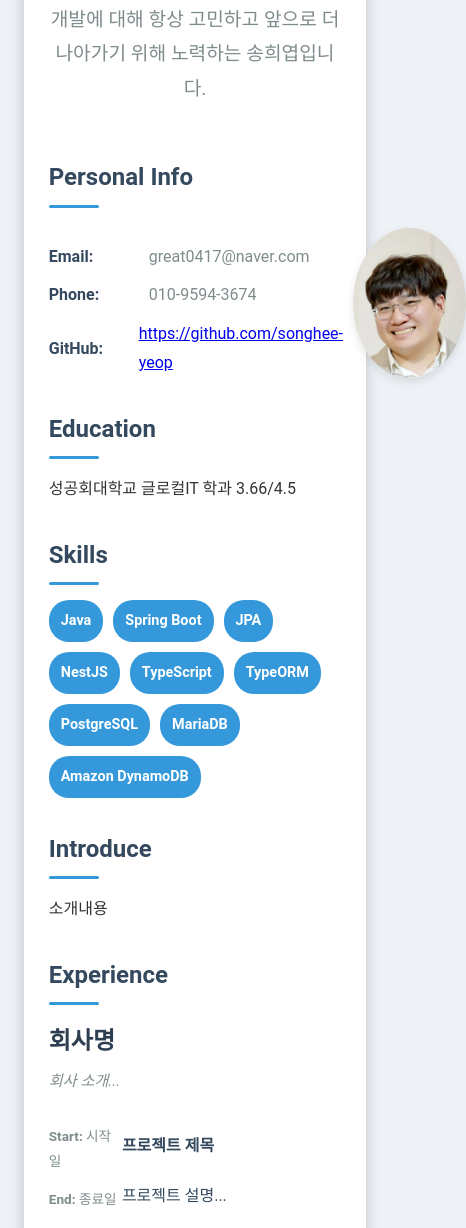
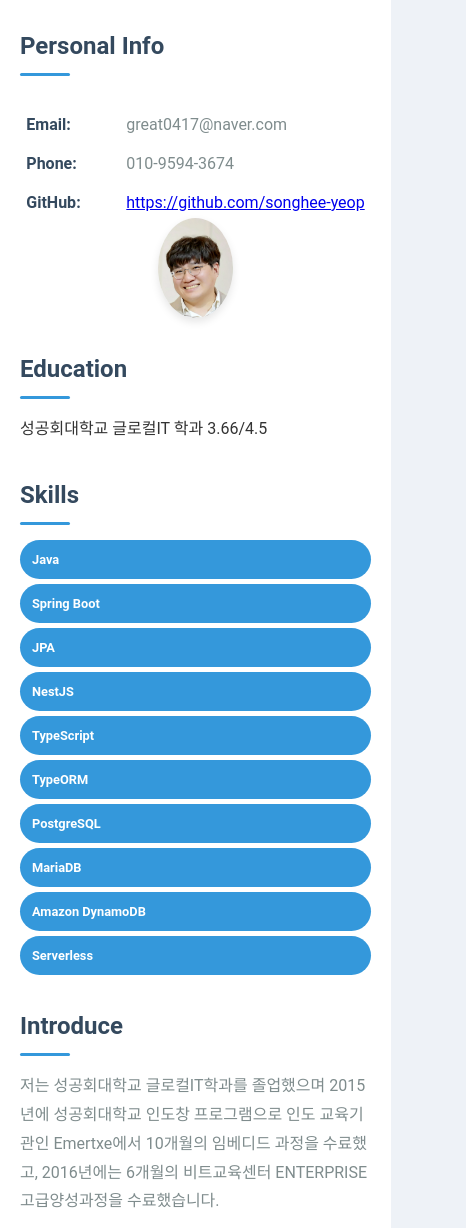
Before and after one commit to songhee-yeop/songhee-yeop.github.io, a plain HTML site: page pages/index.html in a window 390 px wide. Shown: the part 233-1461 px from the top of the page, 466 px wide, since content can reach past the window. Drawn offline with Linux system fonts and the light colour scheme.

Commit message:
feat: init

```diff
--- a/pages/index.html
+++ b/pages/index.html
@@ -53,13 +53,21 @@
             <span class="skill-item">PostgreSQL</span>
             <span class="skill-item">MariaDB</span>
             <span class="skill-item">Amazon DynamoDB</span>
+            <span class="skill-item">Serverless</span>
         </div>
     </section>
 
-    <section>
+    <section class="introduce">
         <h2>Introduce</h2>
-        <p>소개내용</p>
+        <p>저는 성공회대학교 글로컬IT학과를 졸업했으며 2015년에 성공회대학교 인도창 프로그램으로 인도 교육기관인 Emertxe에서 10개월의 임베디드 과정을 수료했고, 2016년에는 6개월의 비트교육센터 ENTERPRISE 고급양성과정을 수료했습니다.</p>
+        <p>2017년 8월에 공공기관 SI 사업을 수행하는 기업인 사인포스트 커뮤니케이션에서 1년 반 근무했습니다. 해당 회사에서 재정난으로 해고예고 통지를 받은 후 마찬가지로 공공기관 SI 사업수행기업인 한신정보기술에 입사해 1년 반 근무했습니다. 한신정보기술에서는 서버를 다룰 일이 많아서 리눅스에 대해서 조금 익히게 되었던 것 같습니다.</p>
+        <p>그러나 이후 개발 실력은 많이 늘지를 않고, 반복되는 비슷한 업무와 야근에 피로감을 느끼던 도중 저에게 필요한 게 무엇일까 고민하다가 친구의 추천으로 Nextstep이라는 교육기관에서 클린코드를 위한 TDD, 리팩토링 with Java를 들었습니다. 해당 교육에서 자바에서 객체지향이란 무엇인가, 코드를 어떻게 짜야 하는가, 어떻게 테스트코드를 작성해야 하는가를 이해한 후 서비스 기업인 헬스포트에 2020년에 백엔드 개발자로 입사하였습니다.</p>
+        <p>헬스포트에서 기본 개발은 Java로 했으나, 입사했을 때에는 제가 익숙하지 않았던 Jenkins, C#, 협업툴로 익숙하지 않았던 Notion 등 너무나 익숙하지 않은 환경이어서 걱정을 했으나 익숙해졌고, 그 이외에 AmazonMQ, Server-Sent-Event 등 다양한 기술도 사용해보면서 많은 작업들을 해왔습니다.</p>
+        <p>그 이후 퇴사하셨던 전 직원의 추천으로 지금의 회사인 아비투스어소시에이트에 입사하였습니다. 여기서는 현재 Nestjs를 사용해 개발을 진행하고 있습니다. C#은 헬스포트에서 주 언어로 사용하지는 않았고, Java랑 비슷한 부분이 많아서 어렵지 않았는데, Typescript는 다른 부분들이 너무 많아서 처음에는 어려움이 있었으나, 이 경험 이후 다양한 언어에 대한 거부감이 많이 사라지기도 하였고, 아비투스에서는 DynamoDB 같은 nosql db나, 그동안 사용하지 않았던 Docker, Terraform 등도 사용하면서 많이 배우게 되었습니다.</p>
+        <p>개발자는 쉬는 시간에도 쉬지 않고 개발을 해야 한다고 느끼면서 현재는 전 직장 동료들과 함께 Hellovelope라는 팀 프로젝트를 만들어서 진행하고 있습니다. 2025년 8월부터 파이어베이스 동적 링크 중단 소식을 듣고 난 이후 해당 서비스를 제공하면 어떨까 생각하여 limelink라는 프로젝트를 만들어서 진행을 하고 있고, 이 이후 고도화 작업 진행 및 새로운 프로젝트도 진행하며, 개발공부를 이어나가고 있습니다.</p>
+        <p>앞으로 나아갈 회사에서도 처음에는 어렵고 쉽지 않을 수 있으나 항상 적응하며 앞으로 나아가는 직원이 되도록 하겠습니다. 감사합니다.</p>
     </section>
+
 
     <section>
         <h2>Experience</h2>
--- a/pages/style.css
+++ b/pages/style.css
@@ -106,6 +106,38 @@ header p {
     box-shadow: 0 4px 8px rgba(0, 0, 0, 0.1);
 }
 
+.introduce {
+    margin-bottom: 30px;
+}
+
+.introduce h2 {
+    color: #34495e;
+    font-size: 1.5em;
+    margin-bottom: 15px;
+    position: relative;
+}
+
+.introduce h2::after {
+    content: '';
+    display: block;
+    width: 50px;
+    height: 3px;
+    background: #3498db;
+    margin-top: 5px;
+    border-radius: 2px;
+}
+
+.introduce p {
+    margin-bottom: 15px;
+    color: #7f8c8d;
+    line-height: 1.8;
+}
+
+.introduce strong {
+    color: #2c3e50;
+    font-weight: bold;
+}
+
 section {
     margin-bottom: 30px;
 }
@@ -187,3 +219,41 @@ ul {
 ul li {
     margin: 5px 0;
 }
+
+@media (max-width: 768px) {
+    .container {
+        width: 90%;
+        padding: 20px;
+    }
+
+    header h1 {
+        font-size: 2em;
+    }
+
+    .personal-info .content {
+        flex-direction: column;
+        align-items: center;
+    }
+
+    .personal-info .photo img {
+        max-width: 100px;
+        max-height: 100px;
+    }
+
+    .skills {
+        flex-direction: column;
+        gap: 5px;
+    }
+
+    .skill-item {
+        font-size: 0.8em;
+    }
+
+    .experience-item .project {
+        flex-direction: column;
+    }
+
+    .experience-item .project .dates, .experience-item .project .description {
+        width: 100%;
+    }
+}
```
